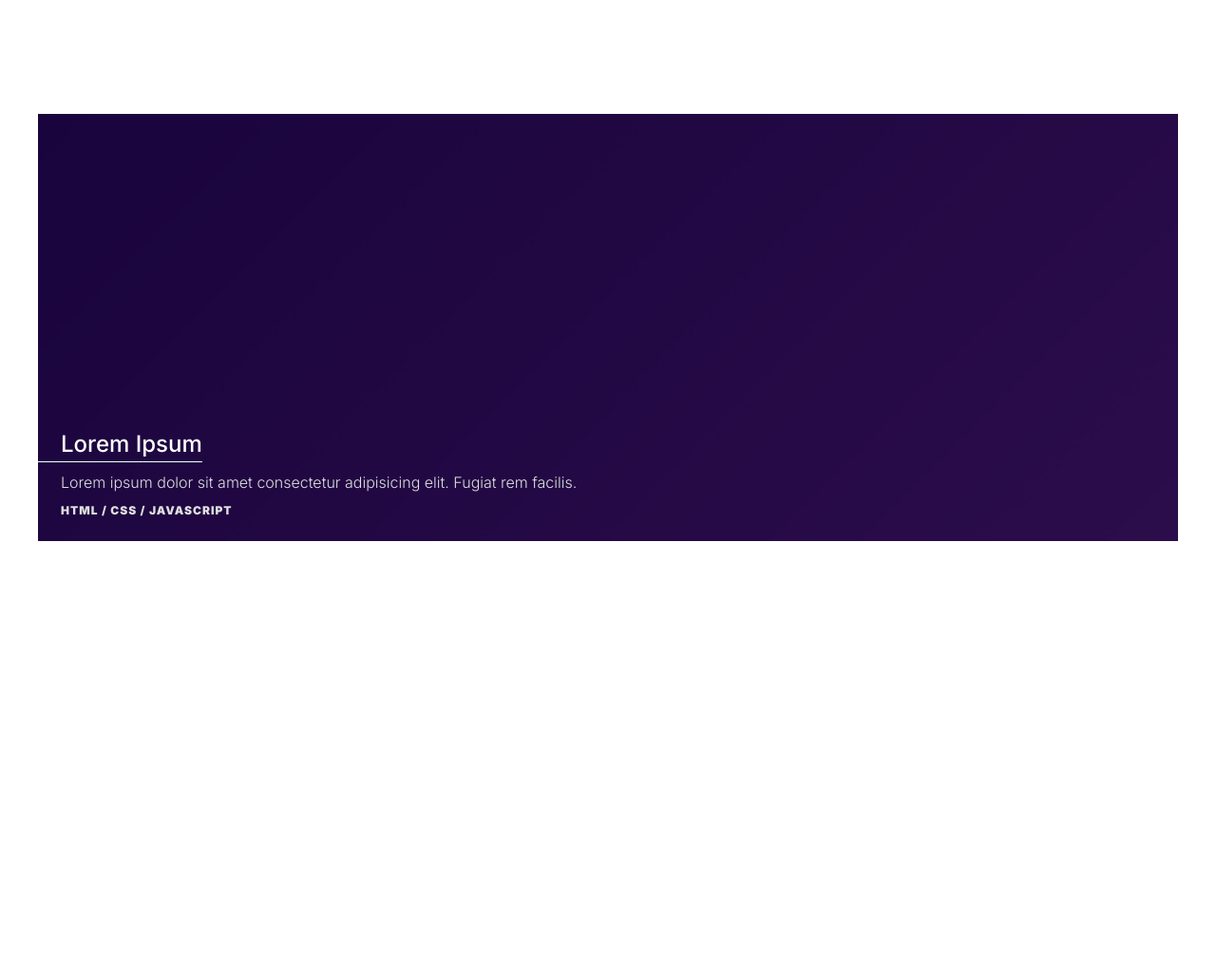
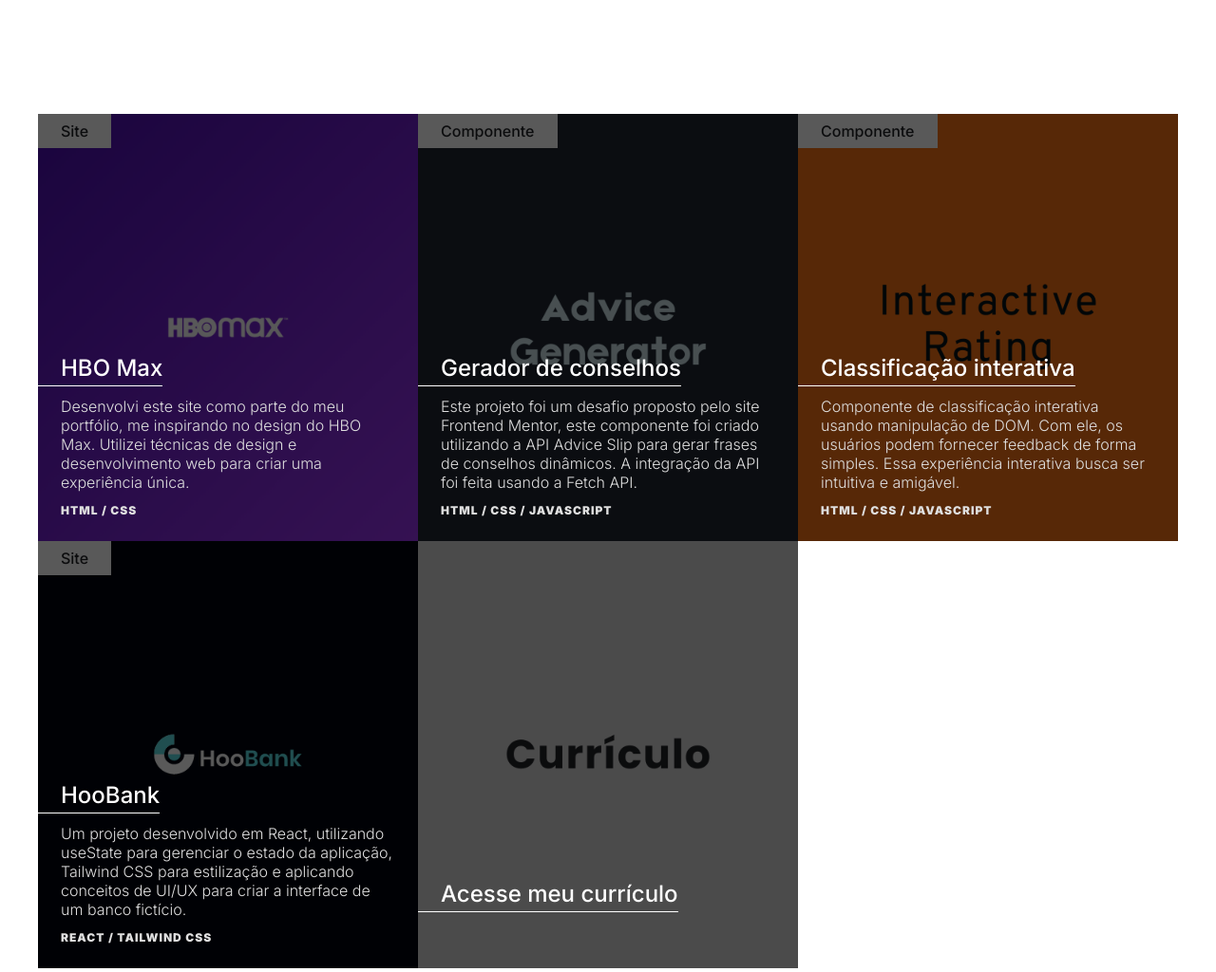
Before and after one commit to ablemosjr/ablemosjunior, a plain HTML site: page index.html in a window 1280 px wide. Shown: the part 1280-2304 px from the top of the page at 95% size. Before the commit the page ends 1850 px from the top, so only its background shows below. Drawn offline with Linux system fonts and the light colour scheme.

Commit message:
styles: cards and images for projects

```diff
--- a/index.html
+++ b/index.html
@@ -3,7 +3,7 @@
 <head>
   <meta charset="UTF-8">
   <meta name="viewport" content="width=device-width, initial-scale=1.0">
-  <title>Alessandro Lemos | Portfolio</title>
+  <title>Alessandro Lemos | Portfólio</title>
 
   <script>
     let storage = localStorage.getItem('theme');
@@ -45,7 +45,6 @@
         <svg class="icon-moon" width="20px" height="20px" viewBox="0 0 24 24"
           fill="none" xmlns="http://www.w3.org/2000/svg"><g id="SVGRepo_bgCarrier" stroke-width="0"></g><g id="SVGRepo_tracerCarrier" stroke-linecap="round" stroke-linejoin="round"></g><g id="SVGRepo_iconCarrier"> <path d="M12 22C17.5228 22 22 17.5228 22 12C22 11.5373 21.3065 11.4608 21.0672 11.8568C19.9289 13.7406 17.8615 15 15.5 15C11.9101 15 9 12.0899 9 8.5C9 6.13845 10.2594 4.07105 12.1432 2.93276C12.5392 2.69347 12.4627 2 12 2C6.47715 2 2 6.47715 2 12C2 17.5228 6.47715 22 12 22Z" ></path> </g>
         </svg>
-        </label>
       </div>
     </header>
 
@@ -67,16 +66,114 @@
     </section>
 
     <section class="projects max-w-1200">
-      <a href="" class="card" id="card-one">
+      <a
+        href="https://page-hbomax.netlify.app/"
+        class="card"
+        target="_blank" rel="noopener noreferrer"
+      >
+        <img src="/src/assets/image/hbomax.png" alt="HBOMax card">
+
+        <div class="card__about">
+          <span>Site</span>
+        </div>
+        <div class="card__wrapper">
           <div class="card__content">
-          <h2 class="card__title">Lorem Ipsum</h2>
+            <h2 class="card__title">HBO Max</h2>
             <p class="card__description">
-            Lorem ipsum dolor sit amet consectetur adipisicing elit. Fugiat rem facilis.
+              Desenvolvi este site como parte do meu portfólio, me inspirando no design do HBO Max. Utilizei técnicas de design e desenvolvimento web para criar uma experiência única.
+            </p>
+            <div class="technologies">
+              <span>HTML / </span>
+              <span>CSS</span>
+            </div>
+          </div>
+        </div>
+      </a>
+
+      <a
+        href="https://front-advicegenerator.netlify.app/"
+        class="card"
+        target="_blank" rel="noopener noreferrer"
+      >
+        <img src="/src/assets/image/adviceGenerator.png" alt="Advice Generator card">
+
+        <div class="card__about">
+          <span>Componente</span>
+        </div>
+        <div class="card__wrapper">
+          <div class="card__content">
+            <h2 class="card__title">Gerador de conselhos</h2>
+            <p class="card__description">
+              Este projeto foi um desafio proposto pelo site Frontend Mentor, este componente foi criado utilizando a API Advice Slip para gerar frases de conselhos dinâmicos. A integração da API foi feita usando a Fetch API.
             </p>
             <div class="technologies">
               <span>HTML / </span>
               <span>CSS / </span>
               <span>Javascript</span>
+            </div>
+          </div>
+        </div>
+      </a>
+
+      <a
+        href="https://front-rating.netlify.app/"
+        class="card"
+        target="_blank" rel="noopener noreferrer"
+      >
+        <img src="/src/assets/image/interactiveRatingGenerator.png" alt="Interactive Rating card">
+
+        <div class="card__about">
+          <span>Componente</span>
+        </div>
+        <div class="card__wrapper">
+          <div class="card__content">
+            <h2 class="card__title">Classificação interativa</h2>
+            <p class="card__description">
+              Componente de classificação interativa usando manipulação de DOM. Com ele, os usuários podem fornecer feedback de forma simples. Essa experiência interativa busca ser intuitiva e amigável.
+            </p>
+            <div class="technologies">
+              <span>HTML / </span>
+              <span>CSS / </span>
+              <span>Javascript</span>
+            </div>
+          </div>
+        </div>
+      </a>
+
+      <a
+        href="https://w-hoobank.vercel.app/"
+        class="card"
+        target="_blank" rel="noopener noreferrer"
+      >
+        <img src="/src/assets/image/hooBank.png" alt="HooBank card">
+
+        <div class="card__about">
+          <span>Site</span>
+        </div>
+        <div class="card__wrapper">
+          <div class="card__content">
+            <h2 class="card__title">HooBank</h2>
+            <p class="card__description">
+              Um projeto desenvolvido em React, utilizando useState para gerenciar o estado da aplicação, Tailwind CSS para estilização e aplicando conceitos de UI/UX para criar a interface de um banco fictício.
+            </p>
+            <div class="technologies">
+              <span>React / </span>
+              <span>Tailwind CSS </span>
+            </div>
+          </div>
+        </div>
+      </a>
+
+      <a
+        href=""
+        class="card"
+        target="_blank" rel="noopener noreferrer"
+      >
+        <img src="/src/assets/image/curriculo.png" alt="Resume card">
+
+        <div class="card__wrapper">
+          <div class="card__content">
+            <h2 class="card__title" style="margin-bottom: 40px;">Acesse meu currículo</h2>
           </div>
         </div>
       </a>
--- a/src/css/styles.css
+++ b/src/css/styles.css
@@ -164,6 +164,39 @@ header {
 .card {
   height: 100vw;
   background-size: cover;
+  background-position: center;
+  position: relative;
+}
+
+.card > img {
+  width: 100%;
+  height: 100%;
+  object-fit: cover;
+  position: relative;
+  z-index: 0;
+}
+
+.card__about {
+  position: absolute;
+  top: 0;
+  left: 0;
+  padding: .5rem 1.5rem;
+  background-color: var(--page-bg);
+  z-index: 0;
+}
+
+.card__wrapper {
+  width: 100%;
+  height: 100%;
+  position: absolute;
+  top: 0;
+  left: 0;
+  z-index: 1;
+}
+
+.card__about > span {
+  color: var(--primary-text);
+  font-weight: 500;
 }
 
 .card__content {
@@ -174,7 +207,6 @@ header {
   display: flex;
   flex-direction: column;
   justify-content: end;
-
 }
 
 .card__title {
@@ -210,10 +242,6 @@ header {
   font-weight: 900;
   letter-spacing: 1px;
   text-transform: uppercase;
-}
-
-#card-one {
-  background-image: url('/src/assets/image/hbomax.png');
 }
 
 @media (hover) {
```
Also changed, not shown: src/assets/image/adviceGenerator.png (added), src/assets/image/curriculo.png (added), src/assets/image/hooBank.png (added), src/assets/image/interactiveRatingGenerator.png (added). Lines whose indentation alone changed are shown as unchanged.
